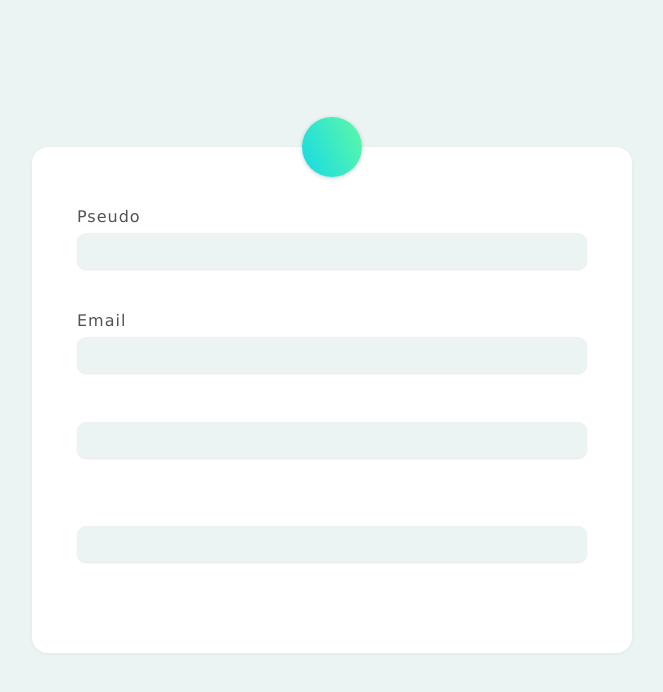
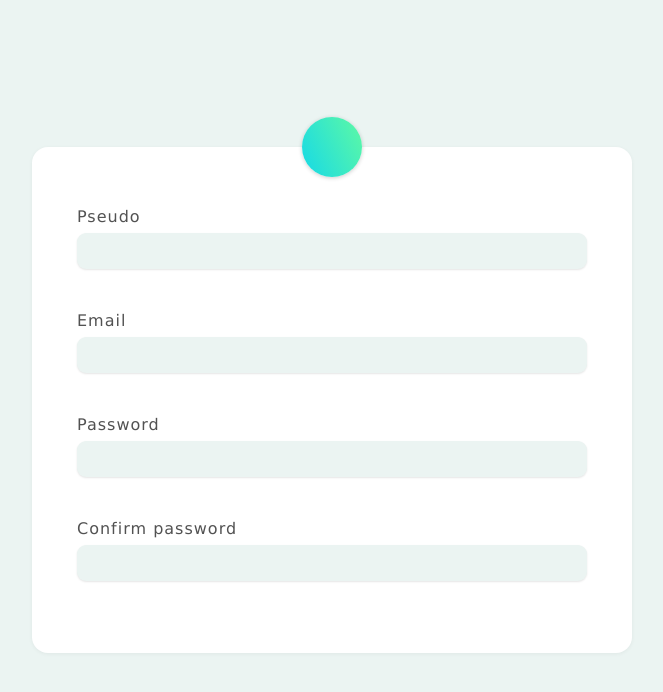
Before and after one commit to weilps/form-checker, a plain HTML site: page index.html in a window 1280 px wide. Shown: the whole page, without its empty margins (308-971 px from the left). Drawn offline with Linux system fonts and the light colour scheme.

Commit message:
v0.1 - init
HTML and css

```diff
--- a/index.html
+++ b/index.html
@@ -23,14 +23,15 @@
       </div>
 
       <div class="password-container">
-        <label for="password"></label>
-        <input type="text" autocomplete="off" id="password" />
+        <label for="password">Password</label>
+        <input type="password" autocomplete="off" id="password" />
+        <p id="progress-bar"></p>
         <span></span>
       </div>
 
-      <div class="pseudo-container">
-        <label for=""></label>
-        <input type="text" autocomplete="off" id="pseudo" />
+      <div class="confirm-container">
+        <label for="confirm">Confirm password</label>
+        <input type="password" autocomplete="off" id="confirm" />
         <span></span>
       </div>
     </form>
```
